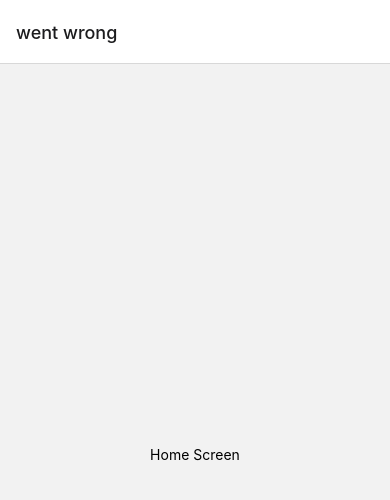
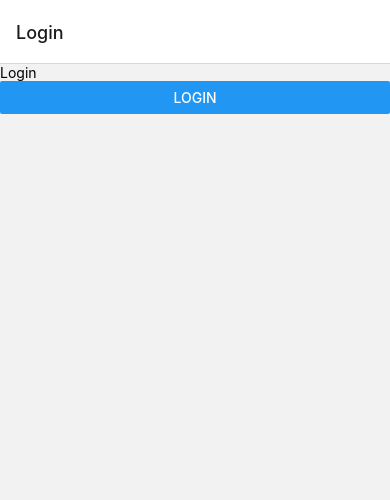
Before and after one commit to arinmis/TeamCounter, a React Native app: screen /login in a window 390 px wide. Shown: the top 500 px of the page. Built offline with nearby package versions, Linux system fonts and the light colour scheme.

Commit message:
Create login and welcome routes

```diff
--- a/src/App.tsx
+++ b/src/App.tsx
@@ -1,26 +1,11 @@
-// In App.js in a new project
-
 import * as React from 'react';
-import {View, Text} from 'react-native';
 import {NavigationContainer} from '@react-navigation/native';
-import {createNativeStackNavigator} from '@react-navigation/native-stack';
-
-function HomeScreen() {
-  return (
-    <View style={{flex: 1, alignItems: 'center', justifyContent: 'center'}}>
-      <Text>Home Screen</Text>
-    </View>
-  );
-}
-
-const Stack = createNativeStackNavigator();
+import Routes from './Routes';
 
 function App() {
   return (
     <NavigationContainer>
-      <Stack.Navigator>
-        <Stack.Screen name="went wrong" component={HomeScreen} />
-      </Stack.Navigator>
+      <Routes />
     </NavigationContainer>
   );
 }
--- /dev/null
+++ b/src/Routes.tsx
@@ -0,0 +1,17 @@
+import * as React from 'react';
+import {createNativeStackNavigator} from '@react-navigation/native-stack';
+import Login from './login/Login';
+import Welcome from './welcome/Welcome';
+
+const Stack = createNativeStackNavigator();
+
+function Routes() {
+  return (
+    <Stack.Navigator>
+      <Stack.Screen name="login" component={Login} options={{title: 'Login'}} />
+      <Stack.Screen name="welcome" component={Welcome} />
+    </Stack.Navigator>
+  );
+}
+
+export default Routes;
--- /dev/null
+++ b/src/components/custom_button/CustomButton.tsx
@@ -0,0 +1,8 @@
+import React from 'react';
+import {Button} from 'react-native';
+
+const CustomButton = ({onPress, title}) => {
+  return <Button onPress={onPress} title={title} />;
+};
+
+export default CustomButton;
--- /dev/null
+++ b/src/login/Login.tsx
@@ -0,0 +1,19 @@
+import * as React from 'react';
+import {View, Text} from 'react-native';
+import CustomButton from '../components/custom_button/CustomButton';
+
+const Login = ({navigation}) => {
+  function handleClick() {
+    console.log('here');
+    navigation.navigate('welcome');
+  }
+
+  return (
+    <View>
+      <Text>Login</Text>
+      <CustomButton onPress={handleClick} title="Login" />
+    </View>
+  );
+};
+
+export default Login;
--- /dev/null
+++ b/src/welcome/Welcome.tsx
@@ -0,0 +1,12 @@
+import React from 'react';
+import {View, Text} from 'react-native';
+
+const Welcome = () => {
+  return (
+    <View>
+      <Text>Welcome</Text>
+    </View>
+  );
+};
+
+export default Welcome;
```
